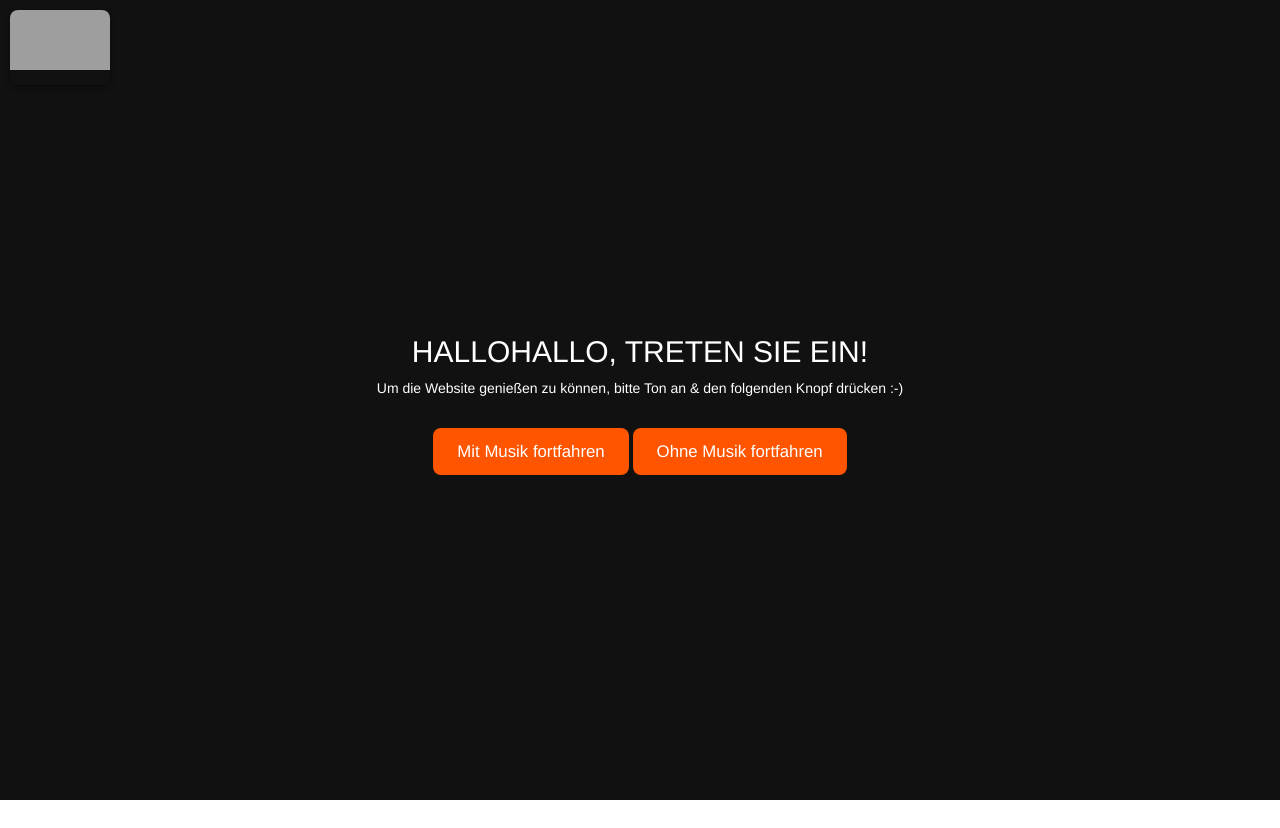
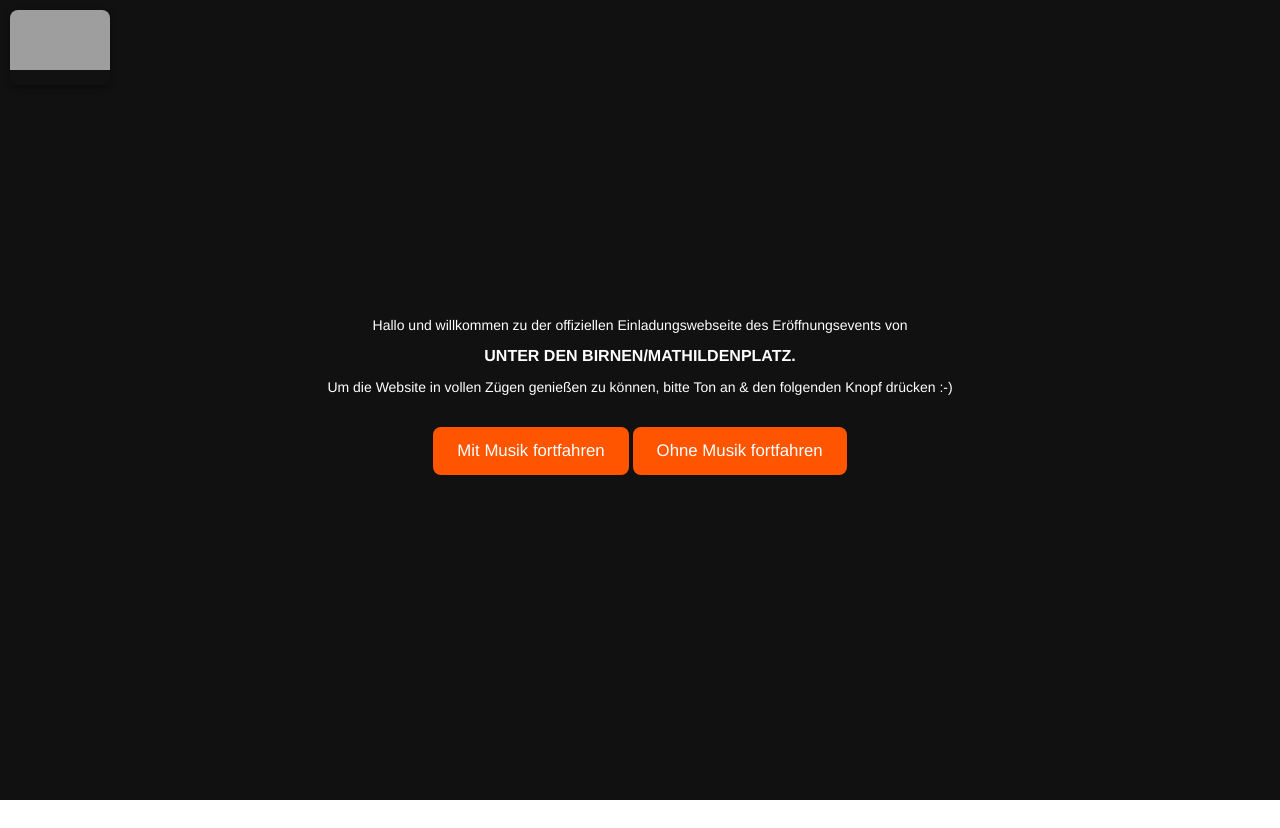
Before and after one commit to mph3000/skatesession-unter-den-birnen, a plain HTML site: page index.html in a window 1280 px wide. Drawn offline with nearby package versions, Linux system fonts and the light colour scheme; some packages are replaced by stand-ins of ours; grey boxes are pictures that could not be loaded; a script that the page names is missing.

Commit message:
Add files via upload

```diff
--- a/index.html
+++ b/index.html
@@ -226,6 +226,7 @@ display:none;
   background: #111;
   color: white;
   display: flex;
+  text-align: center;
   flex-direction: column;
   justify-content: center;
   align-items: center;
@@ -249,12 +250,16 @@ display:none;
 
 </style>
 <div id="welcome">
-<h2>
-HALLOHALLO, TRETEN SIE EIN!
-</h2>
 <p>
-Um die Website genießen zu können, bitte Ton an &amp; den folgenden
-Knopf drücken :-)
+Hallo und willkommen zu der offiziellen Einladungswebseite des
+Eröffnungsevents von
+</p>
+<p style="font-weight:bold; font-size:16px">
+UNTER DEN BIRNEN/MATHILDENPLATZ.
+</p>
+<p>
+Um die Website in vollen Zügen genießen zu können, bitte Ton an &amp;
+den folgenden Knopf drücken :-)
 </p>
 <p><button onclick="startMusic()">Mit Musik fortfahren</button>
 <button onclick="noMusic()">Ohne Musik fortfahren</button></p>
```
